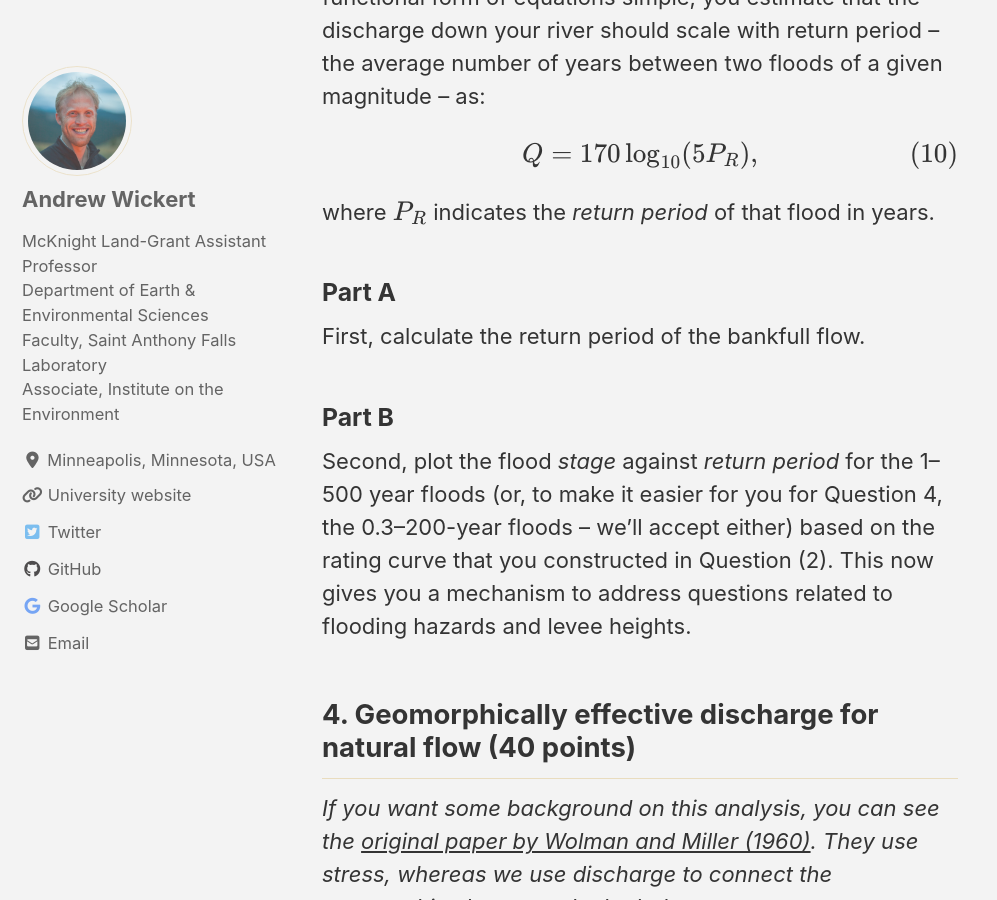
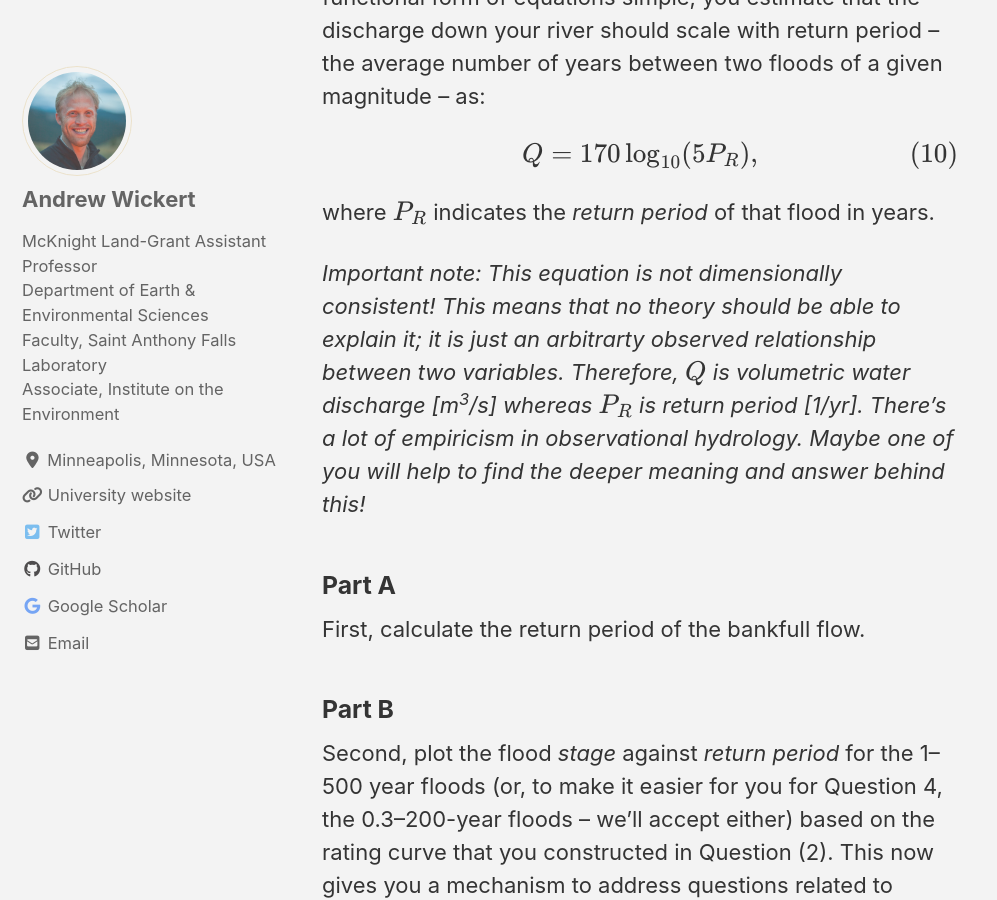
Before and after one commit to GeomorphOnline/GeomorphOnline.github.io, a Jekyll site: the page built from lessons/_hydraulics/pset_rating_curves.md, in a window 1280 px wide and 900 px high, scrolled down 9728 px. Shown: the whole window, without its empty margins (0-997 px from the left). Built offline with Jekyll 4.4.1, drawn with Linux system fonts in a browser that asks for light colours; cached includes are drawn as plain includes; nearby versions of some CDN libraries; formulas are drawn with MathJax 3.

Commit message:
Empiricism and dimensional inconsistency: return period and discharge

```diff
--- a/lessons/_hydraulics/pset_rating_curves.md
+++ b/lessons/_hydraulics/pset_rating_curves.md
@@ -156,6 +156,8 @@ $$Q = 170 \log_{10}(5 P_R),$$
 
 where $$P_R$$ indicates the *return period* of that flood in years.
 
+*Important note: This equation is not dimensionally consistent! This means that no theory should be able to explain it; it is just an arbitrarty observed relationship between two variables. Therefore, $$Q$$ is volumetric water discharge [m<sup>3</sup>/s] whereas $$P_R$$ is return period [1/yr]. There's a lot of empiricism in observational hydrology. Maybe one of you will help to find the deeper meaning and answer behind this!*
+
 ### Part A
 
 First, calculate the return period of the bankfull flow.
```
